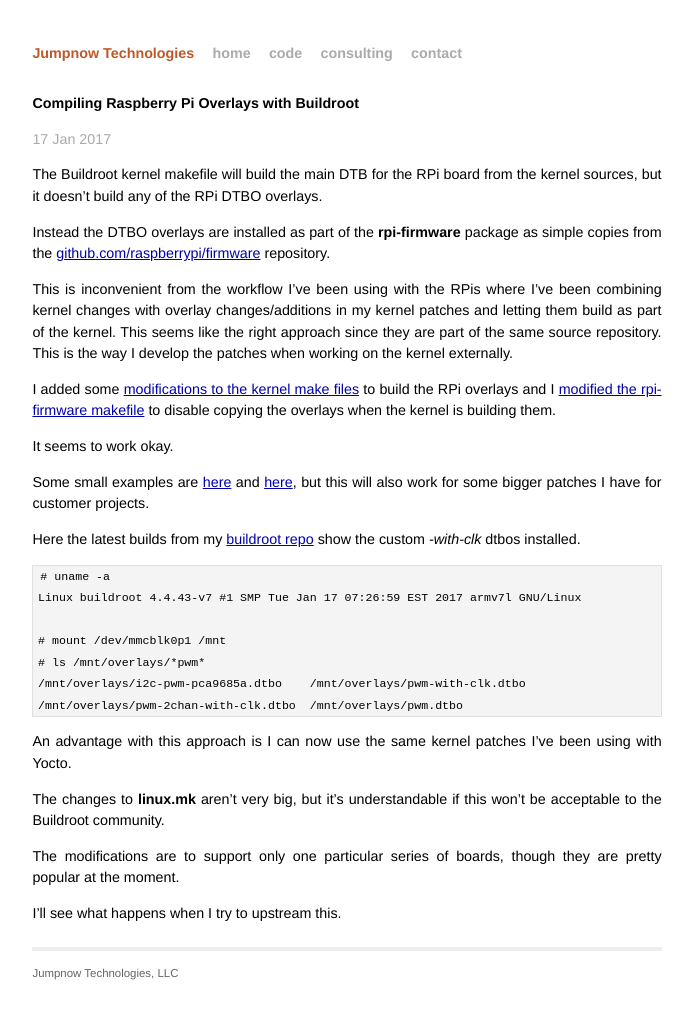
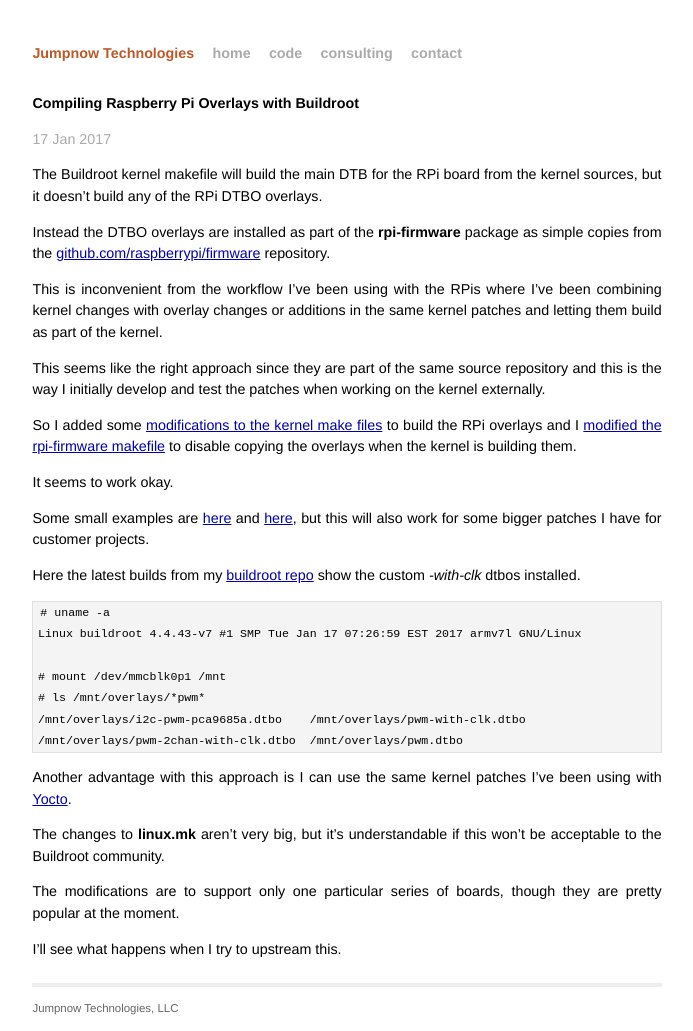
Before and after one commit to jumpnow/jumpnowtek-site, a Jekyll site: the page built from _posts/2017-01-17-Compiling-Raspberry-Pi-Overlays-with-Buildroot.md, in a window 1280 px wide. Shown: the whole page, without its empty margins (293-986 px from the left). Built offline with Jekyll 4.4.1, drawn with Linux system fonts in a browser that asks for light colours; before the commit the page ends 996 px from its top, so only the background shows below that.

Commit message:
Tweaks to rpi br docs

```diff
--- a/_posts/2017-01-17-Compiling-Raspberry-Pi-Overlays-with-Buildroot.md
+++ b/_posts/2017-01-17-Compiling-Raspberry-Pi-Overlays-with-Buildroot.md
@@ -1,7 +1,7 @@
 ---
 layout: post
 title: Compiling Raspberry Pi Overlays with Buildroot
-date: 2017-01-17 08:25:00
+date: 2017-01-17 08:57:00
 categories: rpi
 tags: [linux, rpi, buildroot, rpi3, overlays, kernel]
 ---
@@ -10,9 +10,11 @@ The Buildroot kernel makefile will build the main DTB for the RPi board from the
 
 Instead the DTBO overlays are installed as part of the **rpi-firmware** package as simple copies from the [github.com/raspberrypi/firmware][rpi-firmware-repo] repository.
 
-This is inconvenient from the workflow I've been using with the RPis where I've been combining kernel changes with overlay changes/additions in my kernel patches and letting them build as part of the kernel. This seems like the right approach since they are part of the same source repository. This is the way I develop the patches when working on the kernel externally.
+This is inconvenient from the workflow I've been using with the RPis where I've been combining kernel changes with overlay changes or additions in the same kernel patches and letting them build as part of the kernel.
 
-I added some [modifications to the kernel make files][rpi-overlay-patch] to build the RPi overlays and I [modified the rpi-firmware makefile][rpi-firmware-patch] to disable copying the overlays when the kernel is building them.
+This seems like the right approach since they are part of the same source repository and this is the way I initially develop and test the patches when working on the kernel externally.
+
+So I added some [modifications to the kernel make files][rpi-overlay-patch] to build the RPi overlays and I [modified the rpi-firmware makefile][rpi-firmware-patch] to disable copying the overlays when the kernel is building them.
 
 It seems to work okay.
 
@@ -29,7 +31,7 @@ Here the latest builds from my [buildroot repo][jumpnow-buildroot] show the cust
     /mnt/overlays/pwm-2chan-with-clk.dtbo  /mnt/overlays/pwm.dtbo
 
 
-An advantage with this approach is I can now use the same kernel patches I've been using with Yocto.
+Another advantage with this approach is I can use the same kernel patches I've been using with [Yocto][jumpnow-rpi-yocto].
 
 The changes to **linux.mk** aren't very big, but it's understandable if this won't be acceptable to the Buildroot community.
 
```
Also changed, not shown: other parts of _posts/2017-01-17-Compiling-Raspberry-Pi-Overlays-with-Buildroot.md (+1 -0 lines), _posts/2017-01-10-Raspberry-Pi-Systems-with-Buildroot.md (+11 -6 lines).
